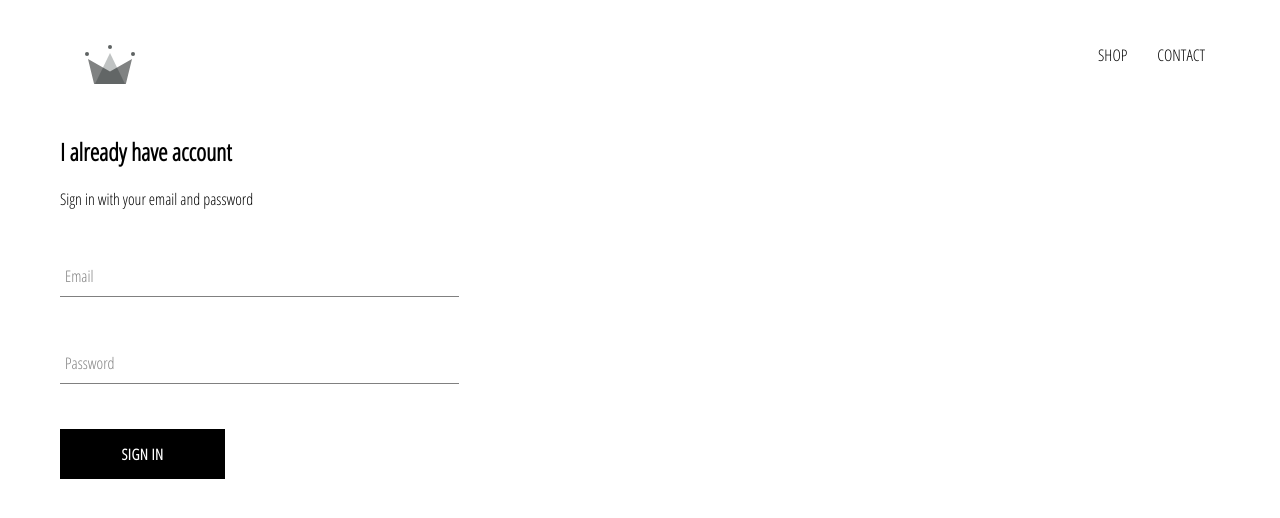
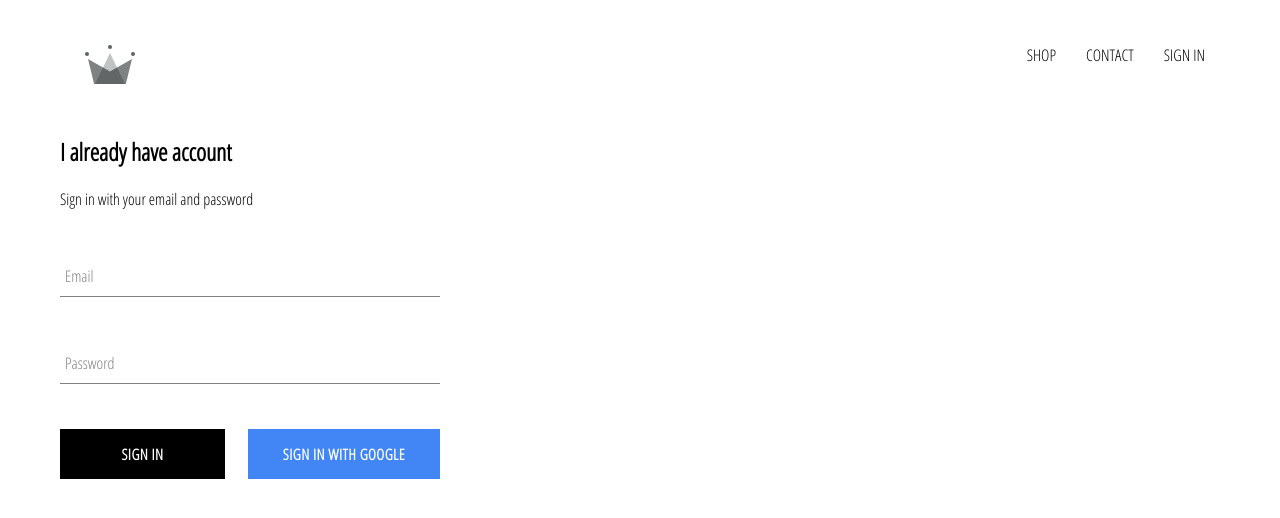
Before and after one commit to migrationtogithubluizvale/crown-clothing, a React (Create React App) app: page /signin in a window 1280 px wide. Shown: the top 518 px of the page. Built offline with nearby package versions, Linux system fonts and the light colour scheme; no server answers.

Commit message:
add and config firebase authentication

```diff
--- a/package.json
+++ b/package.json
@@ -6,6 +6,7 @@
     "@testing-library/jest-dom": "^4.2.4",
     "@testing-library/react": "^9.4.0",
     "@testing-library/user-event": "^7.2.1",
+    "firebase": "^7.9.3",
     "node-sass": "^4.13.1",
     "react": "^16.12.0",
     "react-dom": "^16.12.0",
--- a/src/App.css
+++ b/src/App.css
@@ -7,3 +7,7 @@
   text-decoration: none;
   color: black;
 }
+
+* {
+  box-sizing: border-box;
+}
--- a/src/App.js
+++ b/src/App.js
@@ -7,11 +7,33 @@
 import ShopPage from './pages/shop/shop.component';
 import SignInAndSignOutPage from './pages/sign-in-and-sign-up/sign-in-and-sign-up.component';
 import Header from './components/header-component/header.component';
+import { auth } from './firebase/firebase.utils'
 
-function App() {
+class App extends React.Component {
+  constructor() {
+    super();
+
+    this.state={
+      currentUser: null
+    }
+  }
+
+  componentDidMount() {
+    this.unsubscribeFromAuth = auth.onAuthStateChanged(user => {
+      this.setState({currentUser: user})
+    })
+  }
+
+  componentWillUnmount() {
+    this.unsubscribeFromAuth();
+  }
+
+  unsubscribeFromAuth = null
+
+  render(){
   return (
     <div>
-      <Header />
+      <Header currentUser={this.state.currentUser} />
     <Switch>
       <Route exact path='/signin' component={SignInAndSignOutPage} />
       <Route exact path='/' component={HomePage} />
@@ -20,5 +42,6 @@
     </div>
   );
 }
+}
 
 export default App;
--- a/src/components/custom-button/custom-button.component.jsx
+++ b/src/components/custom-button/custom-button.component.jsx
@@ -2,8 +2,8 @@
 
 import './custom-button.styles.scss';
 
-const CustomButton = ({ children, ...otherProps }) => {
-    return <button className='custom-button' {...otherProps} >
+const CustomButton = ({ children, isGoogleSignIn, ...otherProps }) => {
+    return <button className={`${isGoogleSignIn? 'google-sign-in': ''} custom-button`} {...otherProps} >
             {children}
     </button>
 }
--- a/src/components/custom-button/custom-button.styles.scss
+++ b/src/components/custom-button/custom-button.styles.scss
@@ -19,4 +19,14 @@
       color: black;
       border: 1px solid black;
     }
+
+    &.google-sign-in {
+      background-color: #4285f4;
+      color: white;
+
+      &:hover {
+        background-color: #357ae8;
+        border: none;
+      }
+    }
   }
--- a/src/components/header-component/header-styles.scss
+++ b/src/components/header-component/header-styles.scss
@@ -20,6 +20,7 @@
 
       .option {
         padding: 10px 15px;
+        cursor: pointer;
       }
     }
   }
--- a/src/components/header-component/header.component.jsx
+++ b/src/components/header-component/header.component.jsx
@@ -1,10 +1,11 @@
 import React from 'react';
 import { Link } from 'react-router-dom';
-import { ReactComponent as Logo } from '../../assets/crown.svg'
+import { auth } from '../../firebase/firebase.utils';
+import { ReactComponent as Logo } from '../../assets/crown.svg';
 
 import './header-styles.scss';
 
-const Header = () => {
+const Header = ({ currentUser }) => {
      return (
      <div class='header'>
             <Link className='logo-container' to='/' >
@@ -17,6 +18,12 @@
             <Link className='option' to='/shop' >
                 CONTACT
             </Link>
+            {
+                currentUser ?
+                <div className='option' onClick={() => auth.signOut()}> SIGN OUT </div>
+                :
+                <Link className='option' to='/signin'>SIGN IN</Link>
+            }
         </div>
     </div>
      )
--- a/src/components/sign-in/sign-in.component.jsx
+++ b/src/components/sign-in/sign-in.component.jsx
@@ -1,5 +1,5 @@
 import React from 'react';
-
+import { signInWithGoogle } from '../../firebase/firebase.utils';
 import './sign-in.styles.scss';
 import FormInput from '../form-input/form-input.component';
 import CustomButton from '../custom-button/custom-button.component';
@@ -47,6 +47,7 @@
                         handleChange={this.handleChange}
                         required
                     />
+                    <div className='buttons'>
                         <CustomButton
                             type="submit"
                             name=""
@@ -54,6 +55,15 @@
                             value="Submit Form"
                             handleChange={this.handleChange}
                         >Sign in </CustomButton>
+                        <CustomButton
+                            onClick={signInWithGoogle}
+                            isGoogleSignIn
+                            name=""
+                            id=""
+                            value="Submit Form"
+                            handleChange={this.handleChange}
+                        >Sign in with Google </CustomButton>
+                    </div>
                 </form>
             </div>
         )
--- a/src/components/sign-in/sign-in.styles.scss
+++ b/src/components/sign-in/sign-in.styles.scss
@@ -1,8 +1,15 @@
 .sign-in {
-    width: 30vw;
+    width: 380px;
     display: flex;
     flex-direction: column;
     .title {
         margin: 10px 0;
     }
+
+    .buttons {
+        display: flex;
+        justify-content: space-between;
+
+    }
+
 }
--- /dev/null
+++ b/src/firebase/firebase.utils.js
@@ -0,0 +1,29 @@
+import firebase from 'firebase/app';
+import 'firebase/firestore';
+import 'firebase/auth';
+
+const config = {
+    apiKey: "AIzaSyB4UvzeUPgiBkkD69HZgm99fGVf5sdsa_E",
+    authDomain: "crwn-db-bfb0a.firebaseapp.com",
+    databaseURL: "https://crwn-db-bfb0a.firebaseio.com",
+    projectId: "crwn-db-bfb0a",
+    storageBucket: "crwn-db-bfb0a.appspot.com",
+    messagingSenderId: "23778082573",
+    appId: "1:23778082573:web:b6340933e1c32ece9cfa44",
+    measurementId: "G-M7DV3RFCLP"
+  };
+
+
+  firebase.initializeApp(config);
+
+  export const auth = firebase.auth();
+  export const firestore = firebase.firestore();
+
+const provider = new firebase.auth.GoogleAuthProvider();
+provider.setCustomParameters({
+    prompt: 'select_account'
+});
+
+export const signInWithGoogle = () => auth.signInWithPopup(provider);
+
+export default firebase;
```
Also changed, not shown: 1 other file (tests, documents, lock files or other folders). Lines whose indentation alone changed are shown as unchanged.
